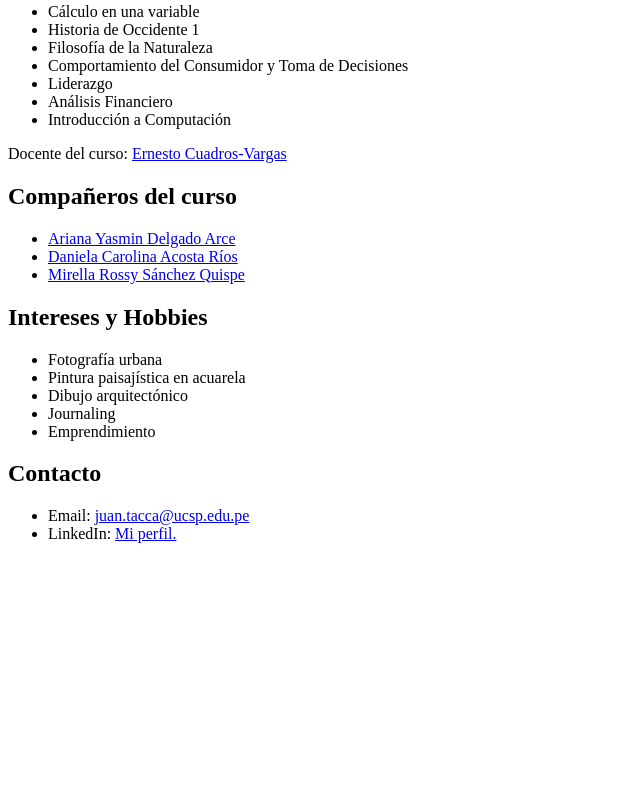
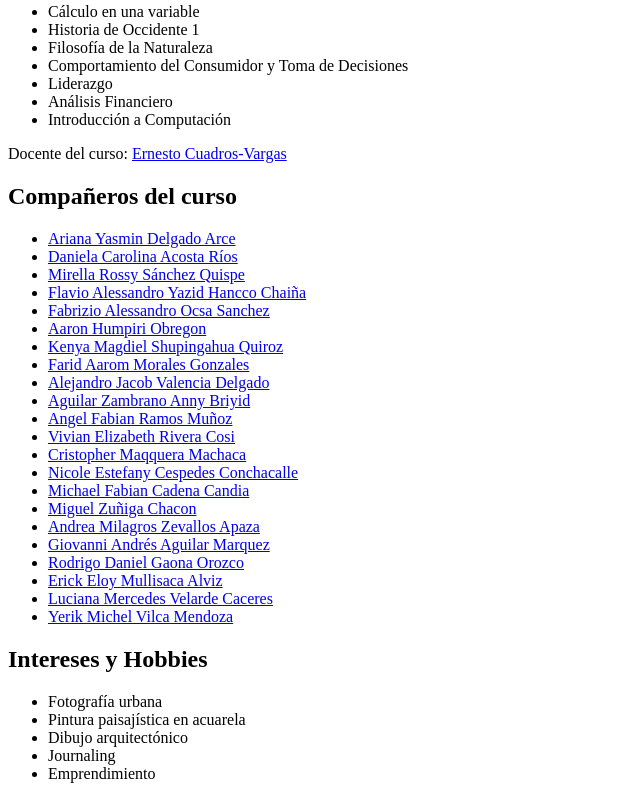
Before and after one commit to Juan-Rodrigo-Tacca-Paucar/Juan-Rodrigo-Tacca-Paucar-Estudiante-de-Administraci-n-de-Negocios, a plain HTML site: page index.html in a window 1280 px wide. Shown: the part 370-1169 px from the top of the page, without its empty margins (0-640 px from the left). Before the commit the page ends 929 px from the top, so only its background shows below. Drawn offline with Linux system fonts and the light colour scheme.

Commit message:
index.html

```diff
--- a/index.html
+++ b/index.html
@@ -29,6 +29,25 @@
 <li><a href="https://w4nd4r1.github.io/Ariana-Yasmin-Delgado-Arce/">Ariana Yasmin Delgado Arce</a></li>
  <li><a href="https://dannacosta.github.io/">Daniela Carolina Acosta Ríos</a></li>
  <li><a href="https://mirellasanchez.github.io/mirella-rossy-sanchez-quispe/">Mirella Rossy Sánchez Quispe</a></li>
+ <li><a href="https://flavio-hc.github.io/pagina-personal/">Flavio Alessandro Yazid Hancco Chaiña</a></li>
+ <li><a href="https://lorian0x.github.io/">Fabrizio Alessandro Ocsa Sanchez</a></li>
+ <li><a href="https://aaronhumpiri.github.io/">Aaron Humpiri Obregon</a></li>
+<li><a href="https://kenya-sq.github.io/Kenya-Shupingahua-Quiroz/">Kenya Magdiel Shupingahua Quiroz</a></li>
+ <li><a href="https://faro-m.github.io/Pagina-Web-UCSP/">Farid Aarom Morales Gonzales</a></li>
+ <li><a href="https://thepandoredxxo.github.io/Alejandro-Jacob-Valencia-Delgado-pagina-web-ICC-san-pablo/">Alejandro Jacob Valencia Delgado</a></li>
+ <li><a href="https://annyaguilar-hub.github.io/anny_aguilar_cv/">Aguilar Zambrano Anny Briyid </a></li>
+ <li><a href="https://angelfabianramosmunoz.github.io/">Angel Fabian Ramos Muñoz</a></li>
+ <li><a href="https://timely-crepe-7fb679.netlify.app/">Vivian Elizabeth Rivera Cosi</a></li>
+  <li><a href="https://paputilin123.github.io/cvproyectnew/">Cristopher Maqquera Machaca</a></li>
+ <li><a href="https://nicocespedes0909-jpg.github.io/Nicole-Estefany-Cespedes-Conchacalle.github.io/">Nicole Estefany Cespedes Conchacalle</a></li>
+ <li><a href="https://michaelcadena-lp.github.io/">Michael Fabian Cadena Candia</a></li>
+ <li><a href="https://miguelezz.github.io/miguel-angel-atawi-zuniga-chacon/">Miguel Zuñiga Chacon</a></li>
+ <li><a href="https://andreazevallos.github.io/Pagina-web-Andrea-Zevallos/">Andrea Milagros Zevallos Apaza</a></li>
+ <li><a href="https://giiovanniandresaguilarmarquez-collab.github.io/giovanniandresaguilarmarquez/">Giovanni Andrés Aguilar Marquez</a></li>
+ <li><a href="https://rodango.github.io/rodrigo-daniel-gaona-orozco/">Rodrigo Daniel Gaona Orozco</a></li>
+ <li><a href="https://skjr3.github.io/Mi-pagina-web/">Erick Eloy Mullisaca Alviz</a></li>
+ <li><a href="https://lucianavelarde.github.io/lucianamercedesvelardecaceres.github.io/">Luciana Mercedes Velarde Caceres</a></li>
+  <li><a href="https://github.com/yerikvilca-cloud/Yerik-Vilca.git">Yerik Michel Vilca Mendoza</a></li>
 </ul>
 <h2>Intereses y Hobbies</h1>
 <ul>
```
